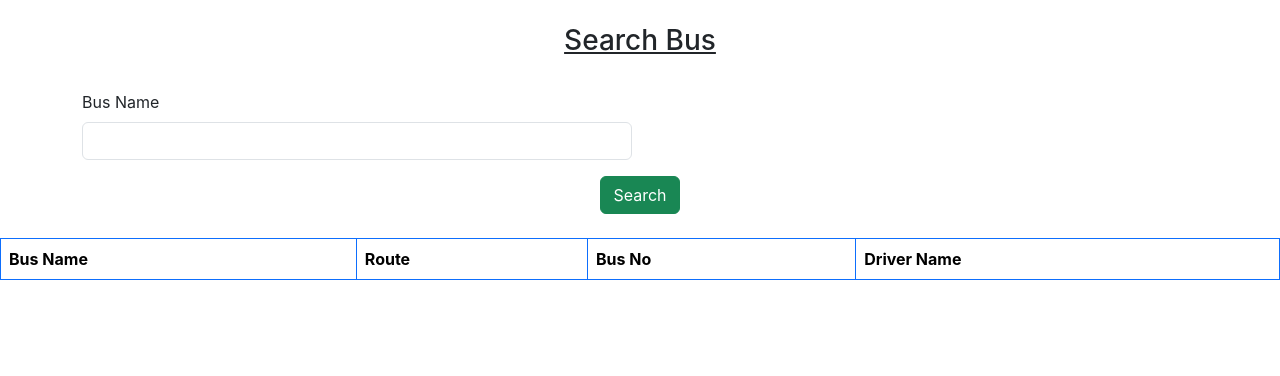
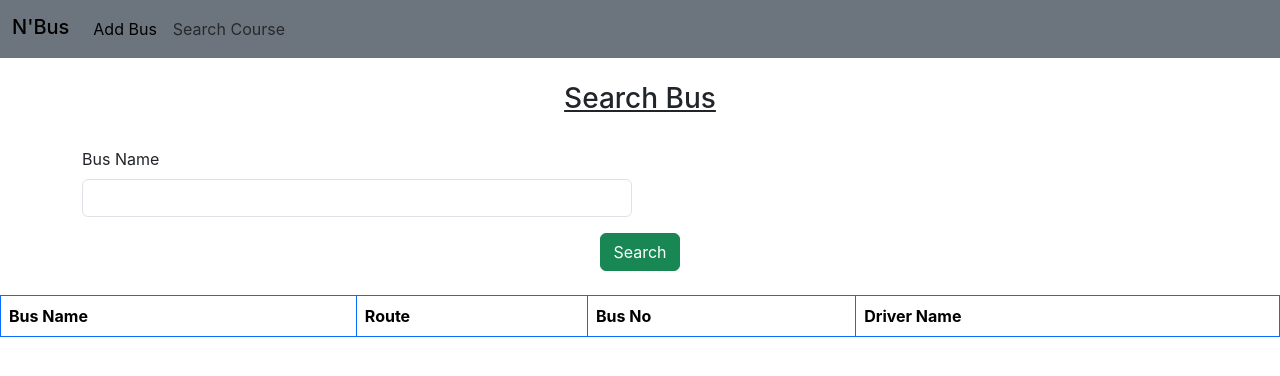
Before and after one commit to AnushaKAntonyAnu/busApp_react, a React (Create React App) app: page /search in a window 1280 px wide. Shown: the top 376 px of the page. Built offline with nearby package versions, Linux system fonts and the light colour scheme.

Commit message:
project completed

```diff
--- a/src/components/AddBus.jsx
+++ b/src/components/AddBus.jsx
@@ -1,5 +1,6 @@
 import axios from 'axios'
 import React, { useState } from 'react'
+import NavBar from './NavBar'
 
 const AddBus = () => {
     const[data,setData]=useState(
@@ -30,7 +31,7 @@
 }
 return (
 <div>
-    {/* <NavBar/> */}
+    <NavBar/>
     <br></br><h3><u><center>Add Bus</center></u></h3><br></br>
     <div className="container">
         <div className="row">
--- /dev/null
+++ b/src/components/NavBar.jsx
@@ -0,0 +1,29 @@
+import React from 'react'
+import { Link } from 'react-router-dom'
+
+const NavBar = () => {
+    return (
+        <div>
+
+                        <nav class="navbar navbar-expand-lg bg-secondary">
+                            <div class="container-fluid">
+                               <h3> <a class="navbar-brand" href="#">N'Bus</a></h3>
+                                <button class="navbar-toggler" type="button" data-bs-toggle="collapse" data-bs-target="#navbarNavAltMarkup" aria-controls="navbarNavAltMarkup" aria-expanded="false" aria-label="Toggle navigation">
+                                    <span class="navbar-toggler-icon"></span>
+                                </button>
+                                <div class="collapse navbar-collapse" id="navbarNavAltMarkup">
+                                    <div class="navbar-nav">
+                                        <Link class="nav-link active" aria-current="page" to="/add">Add Bus</Link>
+                                        <Link class="nav-link" to="/search">Search Course</Link>
+
+
+                                    </div>
+                                </div>
+                            </div>
+                        </nav>
+                    </div>
+
+    )
+}
+
+export default NavBar
--- a/src/components/SearchBus.jsx
+++ b/src/components/SearchBus.jsx
@@ -1,5 +1,6 @@
 import axios from 'axios'
 import React, { useState } from 'react'
+import NavBar from './NavBar'
 
 const SearchBus = () => {
     const [data, setData] = useState(
@@ -46,7 +47,7 @@
     }
     return (
         <div>
-            {/* <NavBar /> */}
+            <NavBar />
             <br></br><h3><u><center>Search Bus</center></u></h3><br></br>
             <div className="container">
                 <div className="row">
```
